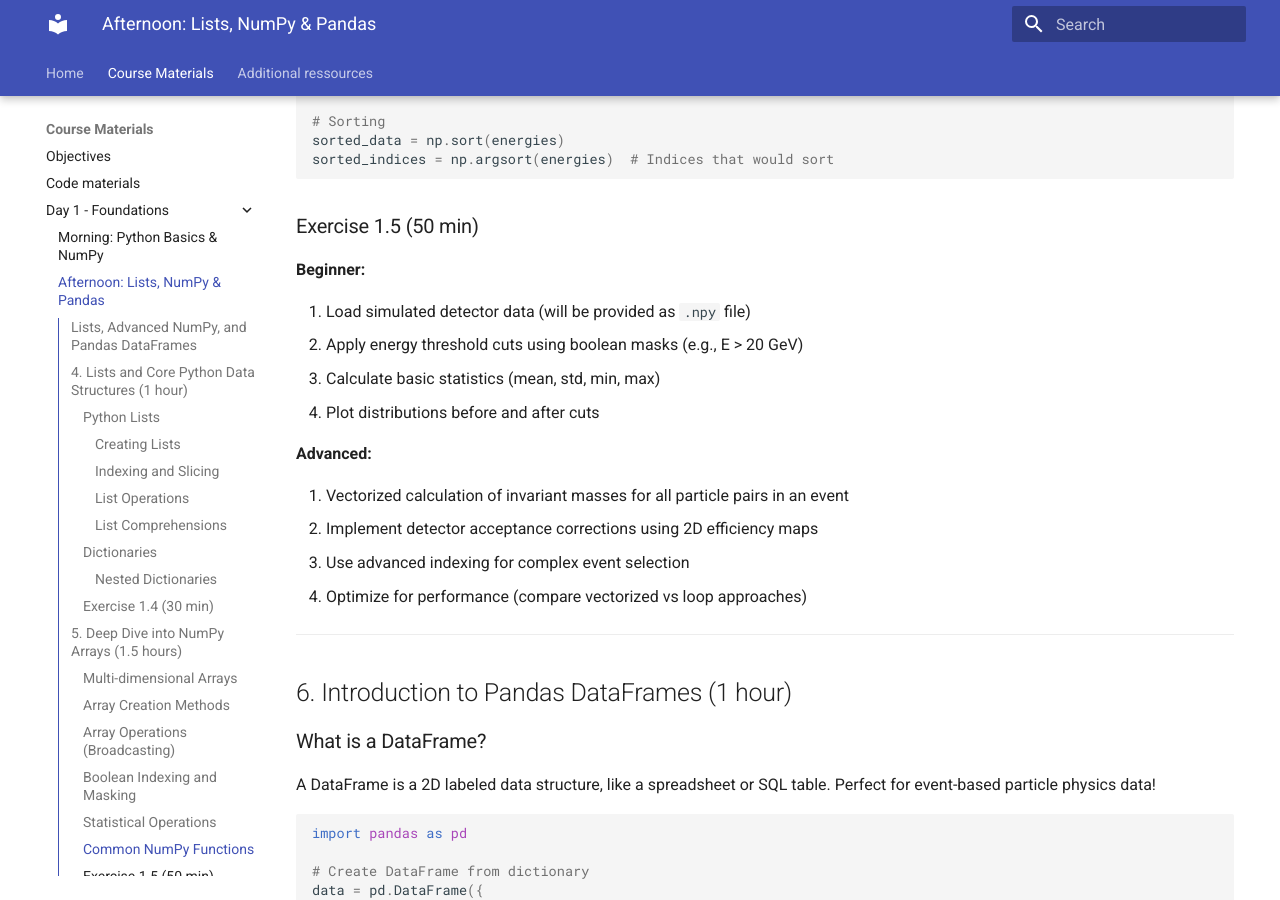
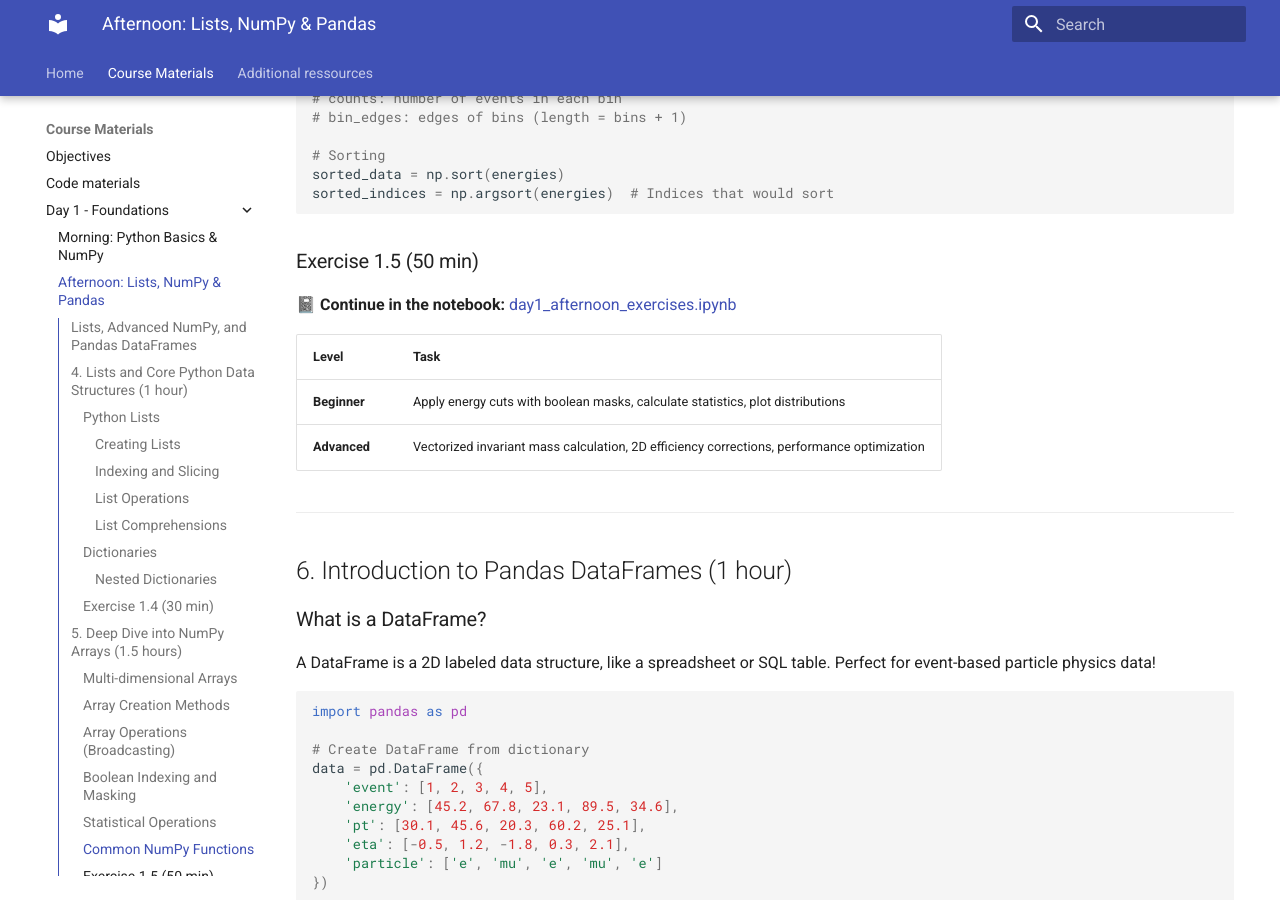
Before and after one commit to OpenAdalab/course_initiation_scientific_python, an MkDocs documentation site: the page built from docs/day1_afternoon.md, in a window 1280 px wide and 900 px high, scrolled down 6219 px. Built offline with MkDocs 1.6.1 and Material for MkDocs 9.7.7, drawn with Linux system fonts in a browser that asks for light colours; some of the changed text lies outside the part shown.

Commit message:
update: typographic details

```diff
--- a/docs/day1_afternoon.md
+++ b/docs/day1_afternoon.md
@@ -156,17 +156,12 @@
 
 ### Exercise 1.4 (30 min)
 
-Open the afternoon notebook: [day1_afternoon_exercises.ipynb](../notebooks/day1_afternoon_exercises.ipynb)
+📓 **Open the companion notebook:** [day1_afternoon_exercises.ipynb](../notebooks/day1_afternoon_exercises.ipynb)
 
-**Beginner:**
-- Create a list of detector hit positions (x, y coordinates as tuples)
-- Calculate distances from the origin using a loop or list comprehension
-- Find the hit closest to the origin
-
-**Advanced:**
-- Create nested dictionaries for complete detector geometry
-- Implement coordinate transformations (Cartesian ↔ Cylindrical)
-- Calculate which detector layer each hit corresponds to
+| Level | Task |
+|-------|------|
+| **Beginner** | Calculate distances from origin for detector hits, find closest hit |
+| **Advanced** | Implement coordinate transformations and detector layer identification |
 
 ---
 
@@ -326,19 +321,12 @@
 
 ### Exercise 1.5 (50 min)
 
-**Beginner:**
+📓 **Continue in the notebook:** [day1_afternoon_exercises.ipynb](../notebooks/day1_afternoon_exercises.ipynb)
 
-1. Load simulated detector data (will be provided as `.npy` file)
-2. Apply energy threshold cuts using boolean masks (e.g., E > 20 GeV)
-3. Calculate basic statistics (mean, std, min, max)
-4. Plot distributions before and after cuts
-
-**Advanced:**
-
-1. Vectorized calculation of invariant masses for all particle pairs in an event
-2. Implement detector acceptance corrections using 2D efficiency maps
-3. Use advanced indexing for complex event selection
-4. Optimize for performance (compare vectorized vs loop approaches)
+| Level | Task |
+|-------|------|
+| **Beginner** | Apply energy cuts with boolean masks, calculate statistics, plot distributions |
+| **Advanced** | Vectorized invariant mass calculation, 2D efficiency corrections, performance optimization |
 
 ---
 
@@ -521,22 +509,12 @@
 
 ### Exercise 1.6 (35 min)
 
-**Beginner:**
+📓 **Continue in the notebook:** [day1_afternoon_exercises.ipynb](../notebooks/day1_afternoon_exercises.ipynb)
 
-1. Load particle collision data from CSV into a DataFrame
-2. Filter events by trigger conditions
-3. Calculate and add a new column for transverse momentum (pt)
-4. Create simple summary statistics
-
-**Advanced:**
-
-1. Merge multiple DataFrames (event data + detector info)
-2. Group by event number and calculate event-level quantities:
-   - Total energy per event
-   - Number of particles per event
-   - Leading (highest pT) particle per event
-3. Handle missing data and outliers
-4. Create pivot tables for run-by-run statistics
+| Level | Task |
+|-------|------|
+| **Beginner** | Load data, filter by trigger, add pT column, compute statistics |
+| **Advanced** | Merge DataFrames, groupby for event-level quantities, handle missing data |
 
 ---
 
@@ -628,14 +606,7 @@
         - Seamless integration with NumPy
 
 !!! warning "Performance Tip"
-    Always prefer NumPy/Pandas vectorized operations over Python loops when working with large datasets!
-
-!!! info "Tomorrow"
-    Day 2 will cover:
-    - Advanced NumPy techniques (fancy indexing, broadcasting)
-    - Advanced Pandas operations (MultiIndex, time series)
-    - Functions and object-oriented programming for analysis code
-
+    Always prefer NumPy/Pandas vectorized operations over Python loops when working with large datasets !
 ---
 
 ## Additional Resources
```
